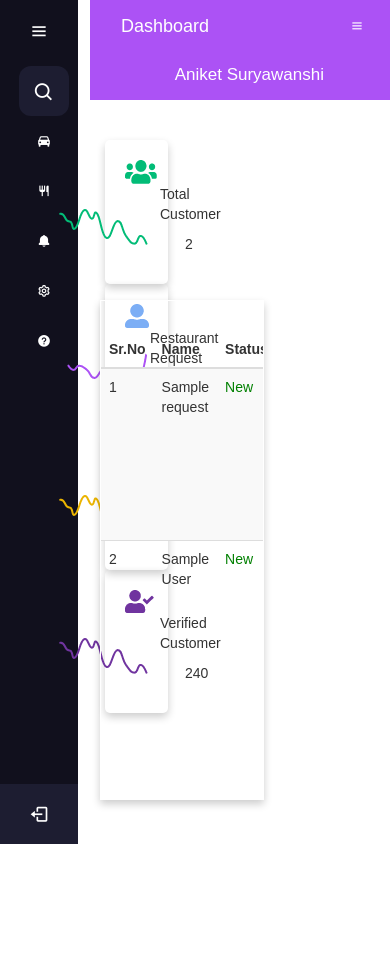
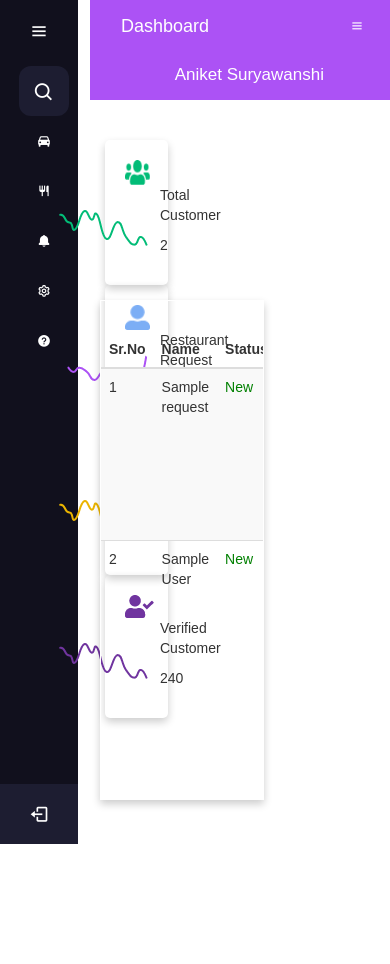
Before and after one commit to aniket0951/Siloar-dashboard, a Django app: page /newtry in a window 390 px wide; the page is wider, and only the part inside the window is pictured. Run offline with Django 3.2, Linux system fonts and the light colour scheme; tables that the repository leaves empty hold one stand-in row (values such as "Sample post"); some libraries are stand-ins or nearby versions.

Commit message:
page cofiration.

```diff
--- a/testapp/templates/progress.html
+++ b/testapp/templates/progress.html
@@ -38,7 +38,14 @@
           width: calc(100% - 78px);
           background-color: #ac52f5;
           margin-left: 90px;
-          top: 0;
+        }
+        .sidebar {
+          position: absolute;
+          height: 100%;
+          width: 78px;
+          background: #11101d;
+          padding: 6px 14px ;
+          transition: all 0.2s ease;
         }
         .sidebar.active ~ .navigation_bar {
           width: calc(100% - 240px);
@@ -90,27 +97,16 @@
         .sidebar.active ~ .parentdiv {
           width: calc(100% - 240px);
           left: 140px;
+          font-size: 12.1px;
         }
         .card img {
           float: left;
           top: 40%;
         }
-        .card .container #text {
-          margin-right: 55px;
-          margin-top: 10px;
-        }
-        .card #text {
+        .card-text {
           margin-left: 35px;
         }
-        .card #text_res {
-          margin-left: 25px;
-        }
-        .card #text_long {
-          margin-left: 35px;
-        }
-        .card #textNumber {
-          margin-left: 60px;
-        }
+
         .card:hover {
           box-shadow: 0 8px 16px 0 rgba(0, 0, 0, 0.2);
         }
@@ -176,7 +172,7 @@
         }
       </style>
     </head>
-    <body>
+    <body style="overflow-y: scroll">
       <!-- side bar -->
       <div class="sidebar" id="main">
         <div class="logo_content">
@@ -267,7 +263,11 @@
         <!-- card view -->
         <div class="row">
           <div class="card col-lg-3 col-md-3">
-            <img src="/static/image/total_customer.png" alt="Avatar" />
+            <img
+              src="/static/image/total_customer.png"
+              style="width: 25px; height: 25px"
+              alt="Avatar"
+            />
             <img
               src="/static/image/total_customer_graph_img.png"
               alt="Avatar"
@@ -280,8 +280,12 @@
           </div>
 
           <!-- Restaurant req -->
-          <div class="card col-lg-3">
-            <img src="/static/image/new_cutomer_icon.png" alt="Avatar" />
+          <div class="card col-lg-3 col-md-3">
+            <img
+              src="/static/image/new_cutomer_icon.png"
+              style="width: 25px; height: 25px"
+              alt="Avatar"
+            />
             <img
               src="/static/image/new_customer_graph.img.png"
               alt="Avatar"
@@ -294,8 +298,12 @@
           </div>
 
           <!-- Driver request  -->
-          <div class="card col-lg-3">
-            <img src="/static/image/happy_customer_img.png" alt="Avatar" />
+          <div class="card col-lg-3 col-md-3">
+            <img
+              src="/static/image/happy_customer_img.png"
+              style="width: 25px; height: 25px"
+              alt="Avatar"
+            />
             <img
               src="/static/image/happy_customer_graph_img.png"
               alt="Avatar"
@@ -308,7 +316,7 @@
           </div>
 
           <!-- Verified customer card -->
-          <div class="card col-lg-3">
+          <div class="card col-lg-3 col-md-3">
             <img src="/static/image/verifiyed_customer_img.png" alt="Avatar" />
             <img
               src="/static/image/verifyied_customer_graph_img.png"
@@ -324,9 +332,9 @@
       </div>
 
       <!-- list and graph card -->
-      <section class="list_graph" >
+      <section class="list_graph">
         <div class="table_parent_div" style="padding-bottom: 3%">
-          <div class="table_card ">
+          <div class="table_card">
             <table class="table table-striped">
               <thead class="thead-dark">
                 <tr>
@@ -370,8 +378,6 @@
         </div>
       </section>
 
-
-
       <!-- scripts -->
       <script>
         let btn = document.querySelector("#btn");
```
